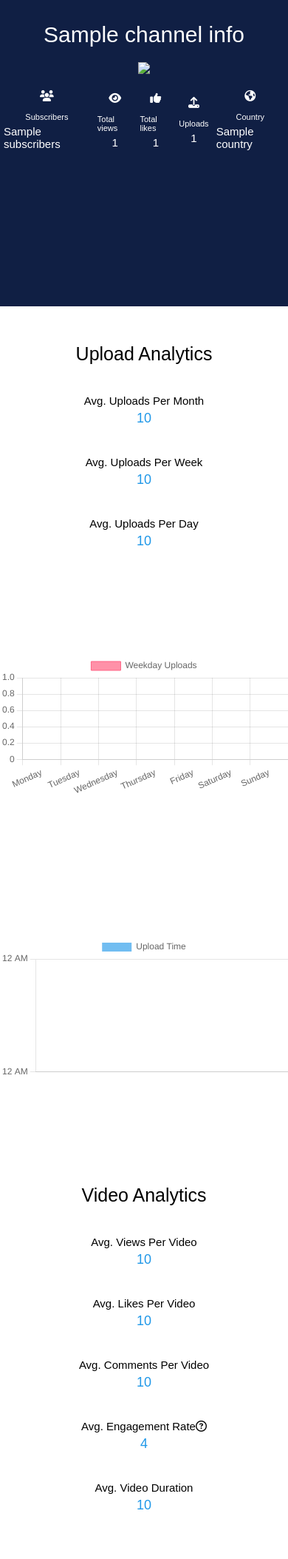
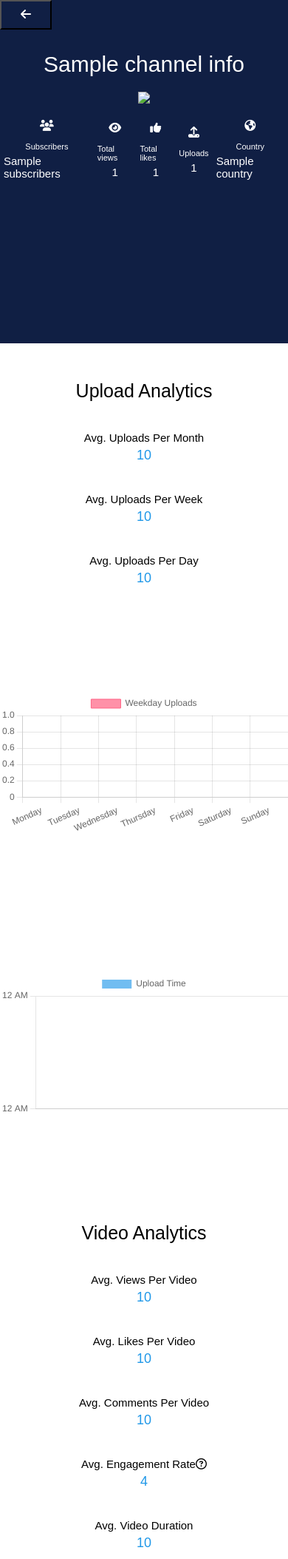
Before and after one commit to gabrieltsferreira/YTChannelDataExtractor, a Flask app: template templates/results.html in a window 390 px wide; the page is wider, and only the part inside the window is pictured. Shown: the top 2107 px of that part at 74% size. Run offline with Flask 3, Linux system fonts and the light colour scheme; the template is opened without the code that fills it: most values are stand-ins (such as "Sample title", 1, 10 or a date in 2020); grey boxes marked "Sample" are stand-in pictures; some libraries are stand-ins or nearby versions.

Commit message:
Added return button to results page

```diff
--- a/static/css/results.css
+++ b/static/css/results.css
@@ -8,9 +8,25 @@ body{
 
 .upper-content{
     width: 100vw;
-    height: 60vh;
+    height: 66vh;
     background: #101f44;
 }
+
+.back-button-row{
+
+}
+
+.back-button{
+    background-color: #101f44;
+    color: white;
+    padding: 15px 32px;
+    text-align: center;
+    text-decoration: none;
+    display: inline-block;
+    font-size: 16px;
+    cursor:pointer;
+  }
+
 
 .channel_info_header{
     display: flex;
@@ -211,7 +227,11 @@ body{
 
 @media (max-width: 900px){
     .upper-content{
-        height: 52vh;
+        height: 60vh;
+    }
+
+    .back-button{
+        padding: 11px 28px;
     }
 
     .channel_title{
@@ -255,8 +275,12 @@ body{
 
 @media (max-width: 500px){
 
+    .back-button{
+        padding: 9px 26px;
+    }
+
     .upper-content{
-        height: 49vh;
+        height: 55vh;
     }
 
     .channel_title{
--- a/templates/results.html
+++ b/templates/results.html
@@ -12,6 +12,15 @@
 <body>
     <div class="content">
         <div class="upper-content">
+            <div class="back-button-row">
+                <a href="/">
+                    <abbr title="Return to previous page">
+                        <button class="back-button">
+                            <i class="fa-solid fa-arrow-left"></i>
+                        </button>
+                    </abbr>
+                </a>
+            </div>
             <div class="channel_info_header">
                 <div class="profile">
                     <div class="channel_title">
```
